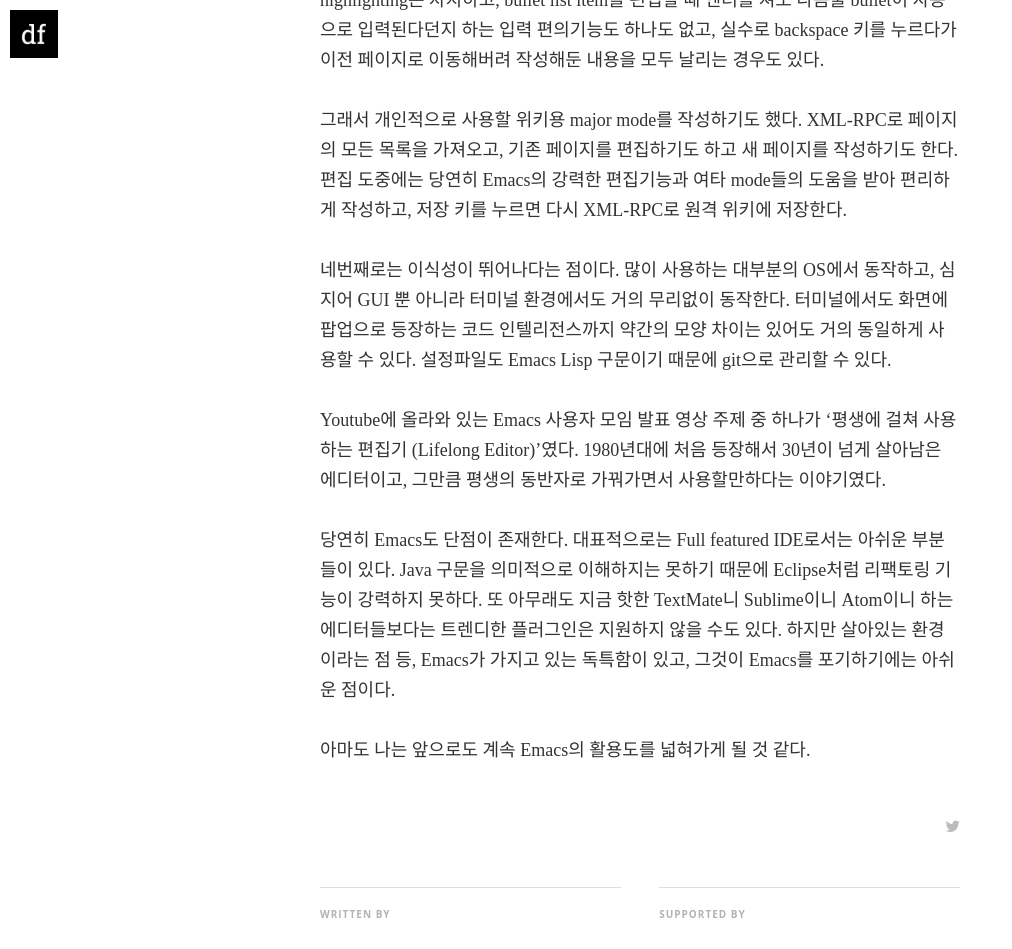
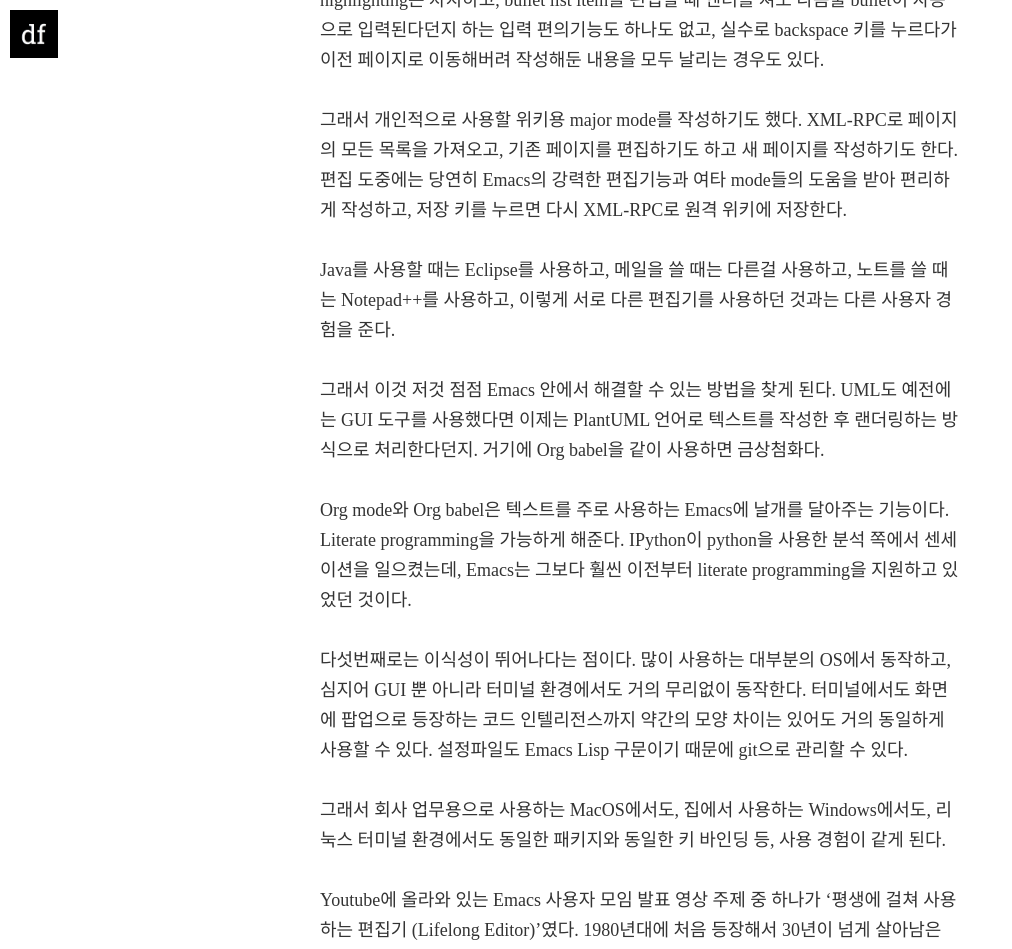
Before and after one commit to toracle/toracle.github.io, a Jekyll site: the page built from _posts/2015-09-17-using-emacs.md, in a window 1280 px wide and 1400 px high, scrolled down 1362 px. Shown: the top 949 px of the window, without its empty margins (0-1012 px from the left). Built offline with Jekyll 4.4.1, drawn with Linux system fonts in a browser that asks for light colours; nearby versions of some CDN libraries; some web fonts are replaced.

Commit message:
Add some content

```diff
--- a/_posts/2015-09-17-using-emacs.md
+++ b/_posts/2015-09-17-using-emacs.md
@@ -23,7 +23,15 @@
 
 그래서 개인적으로 사용할 위키용 major mode를 작성하기도 했다. XML-RPC로 페이지의 모든 목록을 가져오고, 기존 페이지를 편집하기도 하고 새 페이지를 작성하기도 한다. 편집 도중에는 당연히 Emacs의 강력한 편집기능과 여타 mode들의 도움을 받아 편리하게 작성하고, 저장 키를 누르면 다시 XML-RPC로 원격 위키에 저장한다.
 
-네번째로는 이식성이 뛰어나다는 점이다. 많이 사용하는 대부분의 OS에서 동작하고, 심지어 GUI 뿐 아니라 터미널 환경에서도 거의 무리없이 동작한다. 터미널에서도 화면에 팝업으로 등장하는 코드 인텔리전스까지 약간의 모양 차이는 있어도 거의 동일하게 사용할 수 있다. 설정파일도 Emacs Lisp 구문이기 때문에 git으로 관리할 수 있다.
+Java를 사용할 때는 Eclipse를 사용하고, 메일을 쓸 때는 다른걸 사용하고, 노트를 쓸 때는 Notepad++를 사용하고, 이렇게 서로 다른 편집기를 사용하던 것과는 다른 사용자 경험을 준다.
+
+그래서 이것 저것 점점 Emacs 안에서 해결할 수 있는 방법을 찾게 된다. UML도 예전에는 GUI 도구를 사용했다면 이제는 PlantUML 언어로 텍스트를 작성한 후 랜더링하는 방식으로 처리한다던지. 거기에 Org babel을 같이 사용하면 금상첨화다.
+
+Org mode와 Org babel은 텍스트를 주로 사용하는 Emacs에 날개를 달아주는 기능이다. Literate programming을 가능하게 해준다. IPython이 python을 사용한 분석 쪽에서 센세이션을 일으켰는데, Emacs는 그보다 훨씬 이전부터 literate programming을 지원하고 있었던 것이다.
+
+다섯번째로는 이식성이 뛰어나다는 점이다. 많이 사용하는 대부분의 OS에서 동작하고, 심지어 GUI 뿐 아니라 터미널 환경에서도 거의 무리없이 동작한다. 터미널에서도 화면에 팝업으로 등장하는 코드 인텔리전스까지 약간의 모양 차이는 있어도 거의 동일하게 사용할 수 있다. 설정파일도 Emacs Lisp 구문이기 때문에 git으로 관리할 수 있다.
+
+그래서 회사 업무용으로 사용하는 MacOS에서도, 집에서 사용하는 Windows에서도, 리눅스 터미널 환경에서도 동일한 패키지와 동일한 키 바인딩 등, 사용 경험이 같게 된다.
 
 Youtube에 올라와 있는 Emacs 사용자 모임 발표 영상 주제 중 하나가 '평생에 걸쳐 사용하는 편집기 (Lifelong Editor)'였다. 1980년대에 처음 등장해서 30년이 넘게 살아남은 에디터이고, 그만큼 평생의 동반자로 가꿔가면서 사용할만하다는 이야기였다.
 
```
